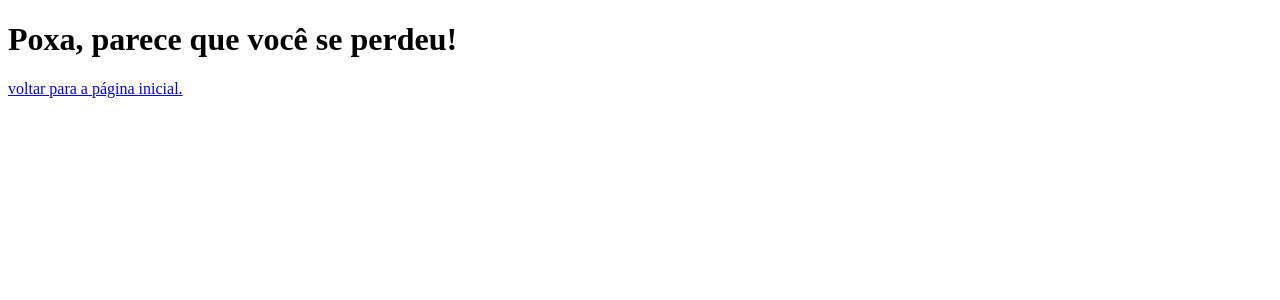
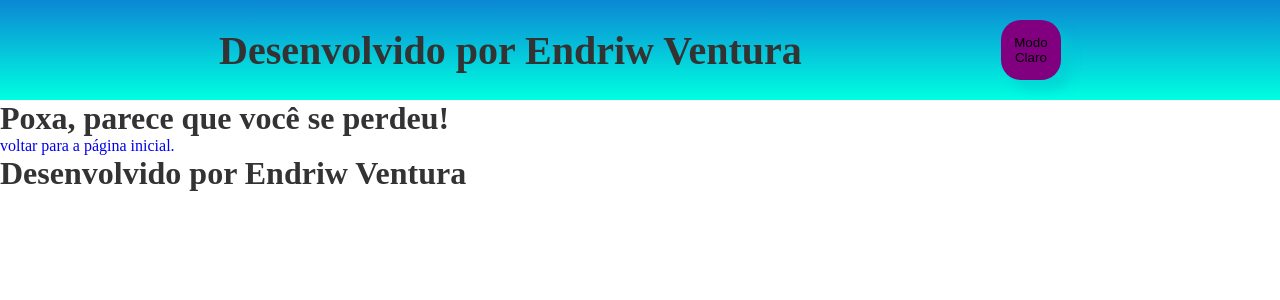
Before and after one commit to Endriw-Ventura/monsterhunterwilds-ui, a React (Vite) app: page /MonsterDetails/1 in a window 1280 px wide. Shown: the top 300 px of the page. Built offline with nearby package versions, Linux system fonts and the light colour scheme.

Commit message:
Criei o botão de modo claro e escuro

```diff
--- a/src/components/Card/index.tsx
+++ b/src/components/Card/index.tsx
@@ -1,17 +1,60 @@
 import { Monster } from "../../config/types/monsterTypes";
 import NoIcon from "../../assets/images/unknown-icon.png";
+import styled from "styled-components";
 
 interface CardProps{
   key: number;
   item: Monster;
 }
 
+const StyledCard = styled.div`
+  width: 200px;
+  height: 200px;
+  border-radius: 12px;
+  display: flex;
+  padding: 20px;
+  flex-direction: column;
+  align-items: center;
+  justify-content: space-around;
+  box-shadow: 0px 5px 5px rgba(0, 0, 0, 0.5);
+`;
+
+const StyledImage = styled.img`
+    height: 100px;
+    object-fit: contain;
+    object-position: center;
+`;
+
+const StyledTitle = styled.h1`
+  font-weight: 400;
+  font-size: 30px;
+`;
+
+const StyledUpperContainer = styled.div`
+  flex: 2;
+  display: flex;
+  flex-direction: row;
+  justify-content: center;
+  align-items: center;
+`;
+
+const StyledLowerContainer = styled.div`
+  flex: 1;
+  width: 100%;
+  text-align: center;
+`;
+
 export default function Card({ item }: CardProps){
     return(
-    <div>
-      <h1>{item.name}</h1>
-      <img src={item.img}/>
-      <img src={item.icon === "unknown" ? NoIcon : item.icon}/>
-    </div>
+    <StyledCard onClick={() => {
+        console.log("click")
+      }}>
+        <StyledUpperContainer>
+          <StyledImage src={item.icon === "unknown" ? NoIcon : item.icon}/>
+        </StyledUpperContainer>
+        <StyledLowerContainer>
+          <StyledTitle>{item.name}</StyledTitle>
+        </StyledLowerContainer>
+    </StyledCard>
   );
 }
--- /dev/null
+++ b/src/components/Footer/index.tsx
@@ -0,0 +1,22 @@
+import styled from "styled-components";
+
+
+const StyledFooter = styled.footer`
+    footer {
+        padding: 10px;
+        background: linear-gradient(black, purple);
+        font-size: 20px;
+        display: flex;
+        align-items: center;
+        justify-content: center;
+        height: 100%;
+    }
+`;
+
+export default function Footer() {
+    return (
+        <StyledFooter>
+            <h1>Desenvolvido por Endriw Ventura</h1>
+        </StyledFooter>
+    );
+}
--- /dev/null
+++ b/src/components/Header/index.tsx
@@ -0,0 +1,37 @@
+import styled from "styled-components";
+import { useThemeContext } from "../../hooks/useThemeContext";
+
+const StyledHeader = styled.header`
+    display: flex;
+    flex-direction: row;
+    justify-content: space-evenly;
+    align-items: center;
+    background: linear-gradient(#0b87d4, #00ffe1);
+    font-size: 20px;
+    height: 100px;
+    padding: 20px;
+`;
+
+const StyledButton = styled.button`
+    width: 60px;
+    height: 60px;
+    border-radius: 20px;
+    padding: 10px;
+    background-color: purple;
+    box-shadow: 10px 10px 10px rgba(3, 202, 209, 0.5);
+`;
+export default function Header() {
+
+    const { isDarkTheme, toggleTheme } = useThemeContext();
+
+    return(
+        <StyledHeader>
+            <h1>
+                Desenvolvido por Endriw Ventura
+            </h1>
+            <StyledButton onClick={() => toggleTheme(isDarkTheme)}>
+               {isDarkTheme ? 'Modo Escuro' : 'Modo Claro'}
+            </StyledButton>
+        </StyledHeader>
+    );
+}
--- a/src/context/ThemeContext.tsx
+++ b/src/context/ThemeContext.tsx
@@ -1,6 +1,6 @@
 import { createContext, ReactNode, useState } from "react";
 import { ThemeProvider } from "styled-components";
-import { darkTheme, lightTheme } from "../styles/themes/Themes";
+import { darkTheme, lightTheme } from "../styles/themes/themes";
 
 
 interface ThemeContextType {
--- /dev/null
+++ b/src/hooks/useThemeContext.ts
@@ -0,0 +1,13 @@
+import { useContext } from "react";
+import { ThemeContext } from "../context/ThemeContext";
+
+export function useThemeContext() {
+  const context = useContext(ThemeContext);
+
+  if (!context) {
+    throw new Error("useMonsterList must be used within a MonsterListProvider");
+  }
+
+  const { isDarkTheme, toggleTheme  } = context;
+  return { isDarkTheme, toggleTheme  };
+}
--- a/src/main.tsx
+++ b/src/main.tsx
@@ -1,14 +1,20 @@
-import { StrictMode, useState } from 'react';
+import { StrictMode } from 'react';
 import { createRoot } from 'react-dom/client';
 import AppRoutes from './router';
 import { MonsterListProvider } from "./context/MonsterListContext";
 import { ThemeProviderWrapper } from './context/ThemeContext';
+import Footer from './components/Footer';
+import Header from './components/Header';
+import GlobalStyle from './styles/global/GlobalStyle';
 
 createRoot(document.getElementById('root')!).render(
   <StrictMode>
     <ThemeProviderWrapper>
       <MonsterListProvider>
+        <GlobalStyle />
+        <Header />
         <AppRoutes />
+        <Footer />
       </MonsterListProvider>
     </ThemeProviderWrapper>
   </StrictMode>,
--- a/src/pages/Home/index.tsx
+++ b/src/pages/Home/index.tsx
@@ -7,8 +7,13 @@ import Card from "../../components/Card/index.tsx";
 import styled from "styled-components";
 
 const StyledSection = styled.section`
-
-
+  padding: 40px;
+  display: flex;
+  flex-direction: row;
+  flex-wrap: wrap;
+  justify-content: space-around;
+  width: 100%;
+  height: 100%;
 `;
 
 
@@ -28,10 +33,10 @@ export default function Home() {
   }
 
   return (
-    <section>
+    <StyledSection>
       {monsters.map((monster) => (
         <Card key={monster.id} item={monster} />
       ))}
-    </section>
+    </StyledSection>
   );
 }
--- a/src/styles/global/GlobalStyle.ts
+++ b/src/styles/global/GlobalStyle.ts
@@ -6,12 +6,18 @@ const GlobalStyle = createGlobalStyle`
     margin: 0;
     padding: 0;
     box-sizing: border-box;
+    text-decoration: none;
+    border: none;
   }
 
   body {
     background-color: ${({ theme }) => theme.background};
     color: ${({ theme }) => theme.text};
     transition: all 0.3s ease;
+    width: 100%;
+    height: 100vh;
+    display: flex;
+    flex-direction: column;
   }
 `;
 
```
